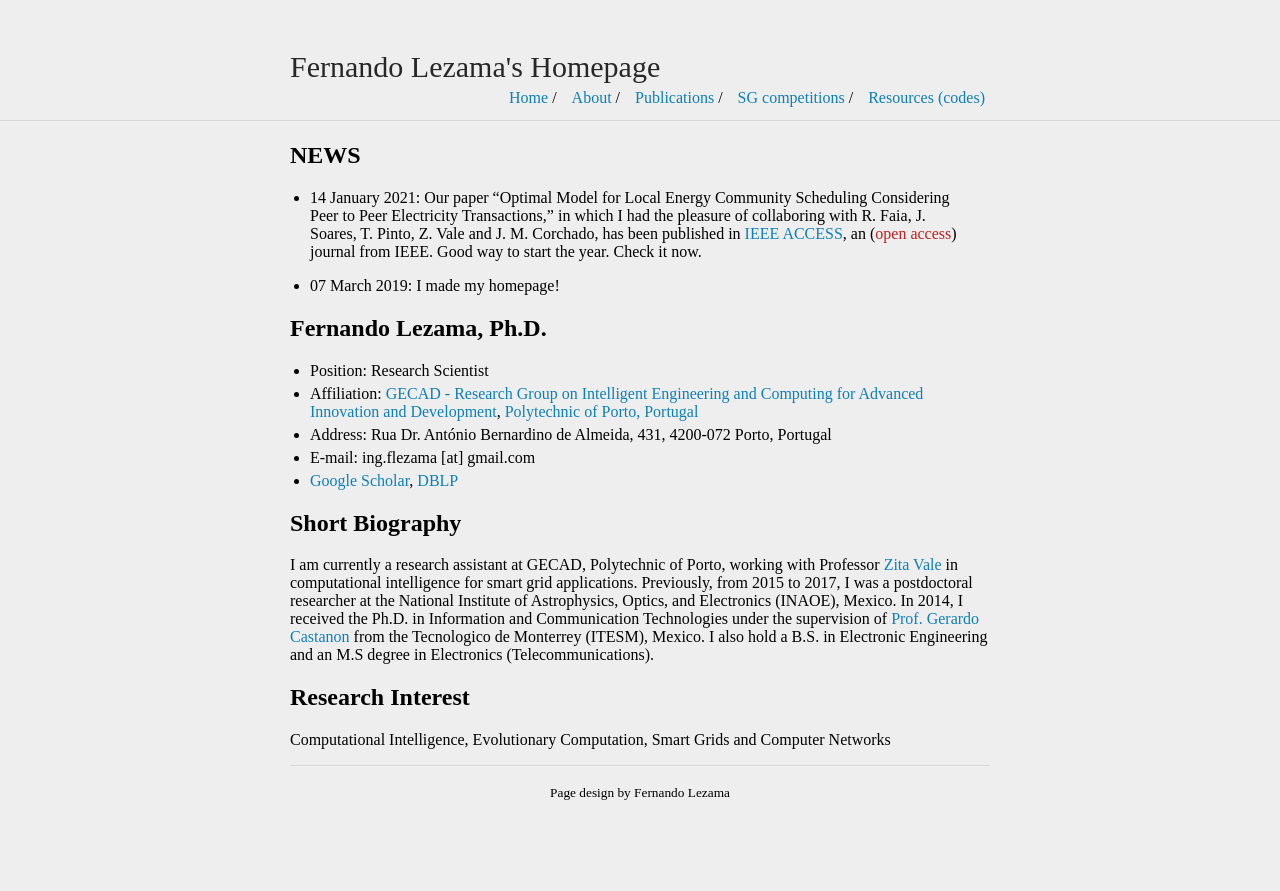
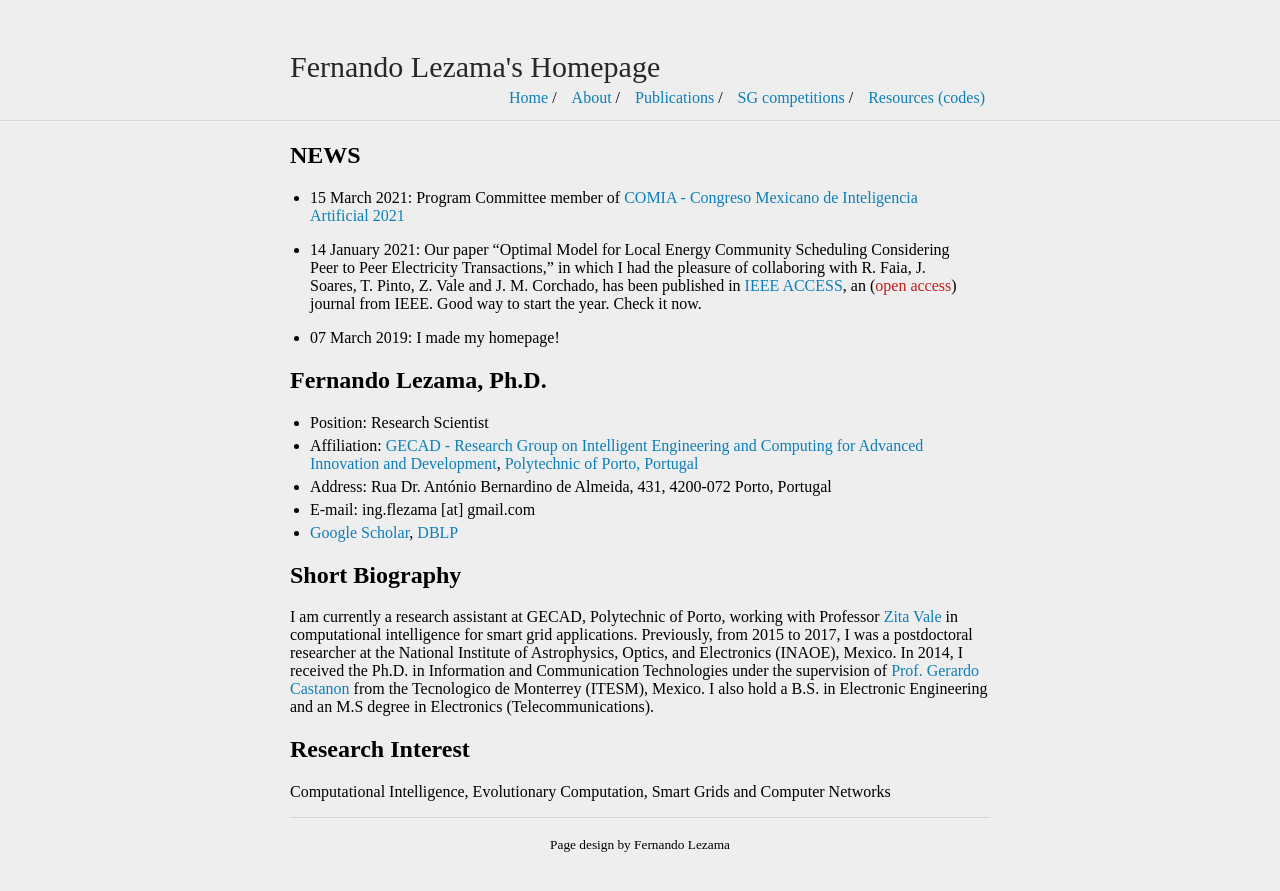
Before and after one commit to fernandolezama/fernandolezama.github.io, a Jekyll site: the page built from index.md, in a window 1280 px wide. Shown: the top 891 px of the page. Built offline with Jekyll 4.4.1, drawn with Linux system fonts in a browser that asks for light colours.

Commit message:
Update index.md

```diff
--- a/index.md
+++ b/index.md
@@ -5,6 +5,8 @@ title: Fernando Lezama's Homepage
 
 
 ## NEWS
+* 15 March 2021: Program Committee member of [COMIA - Congreso Mexicano de Inteligencia Artificial 2021](http://smia.mx/comia/2021/)
+
 * 14 January 2021: Our paper "Optimal Model for Local Energy Community Scheduling Considering Peer to Peer Electricity Transactions," in which I had the pleasure of collaboring with R. Faia, J. Soares, T. Pinto, Z. Vale and J. M. Corchado, has been published in [IEEE ACCESS](https://ieeexplore.ieee.org/document/9319858), an (<span style="color:#C31D1D;">open access</span>) journal from IEEE. Good way to start the year. Check it now.
 
 
```
